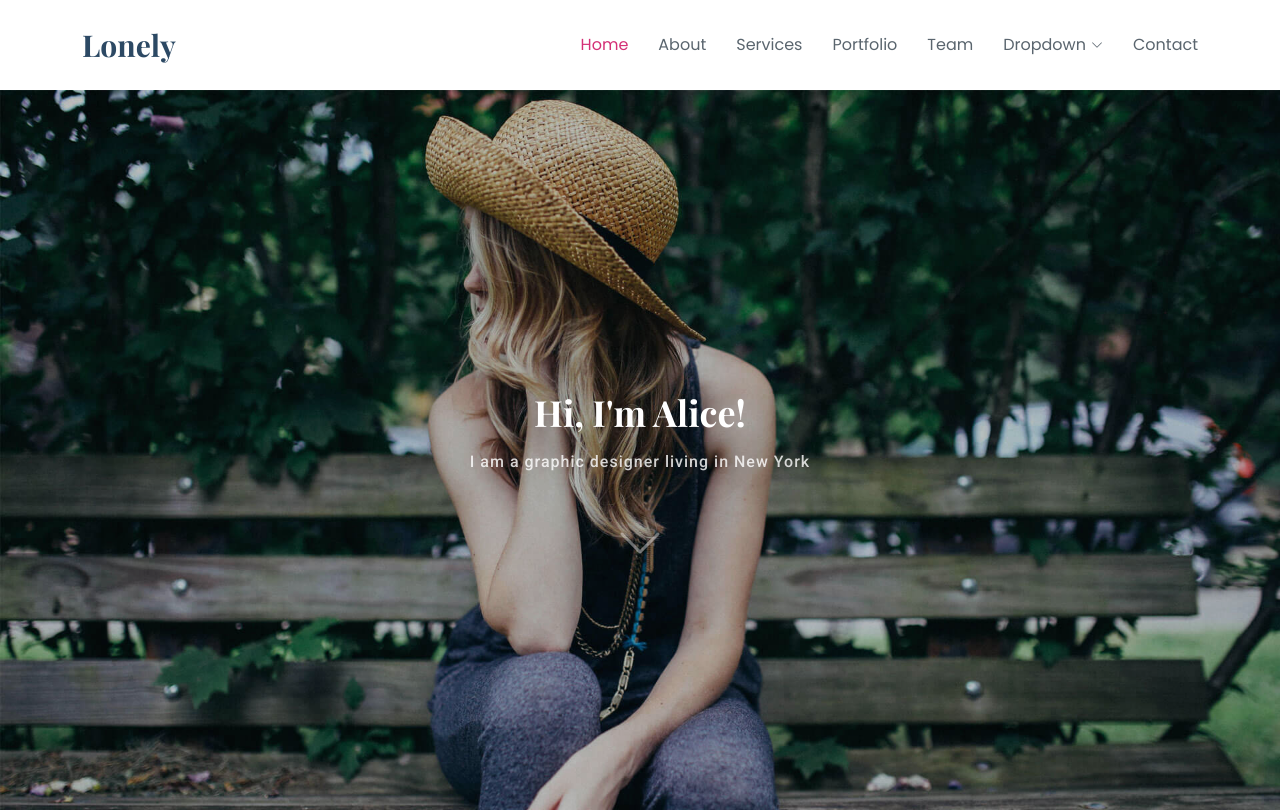
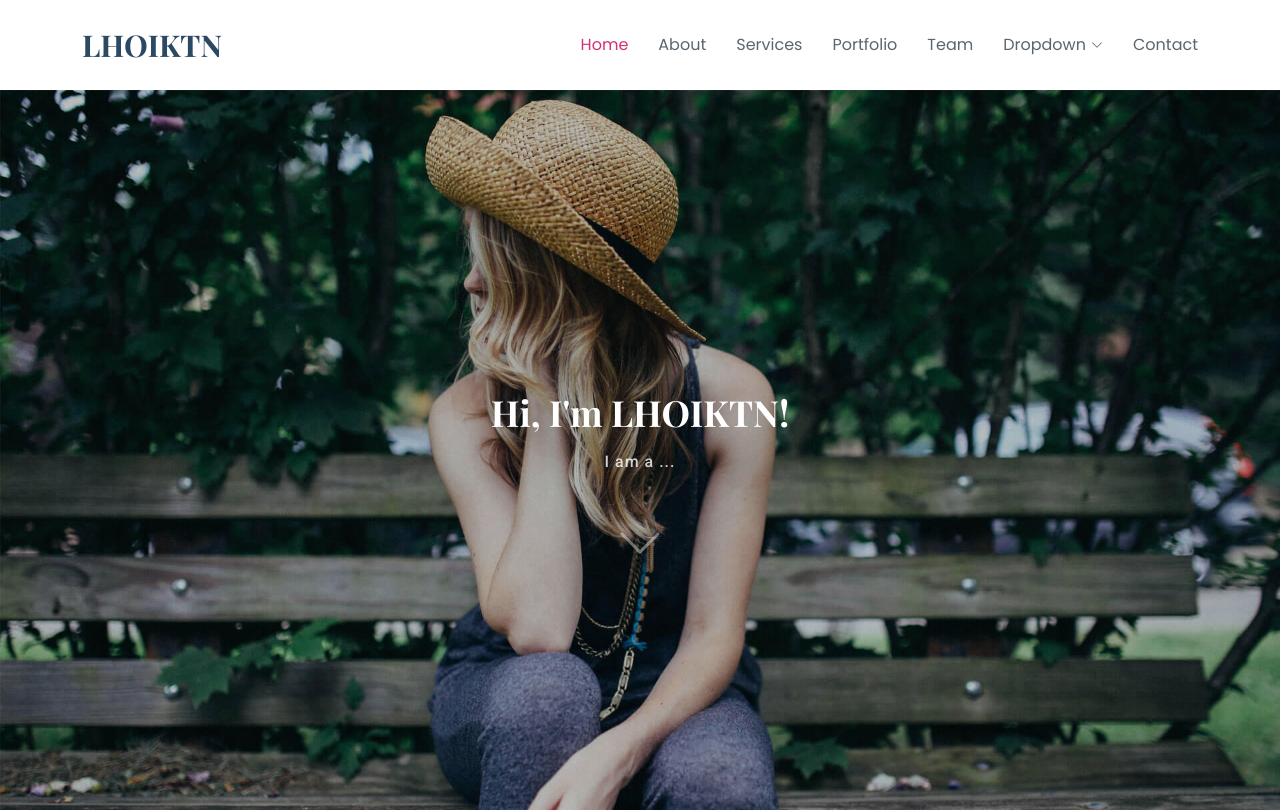
Before and after one commit to LHOIKTN/portfolio, a plain HTML site: page index.html in a window 1280 px wide. Shown: the top 812 px of the page. Drawn offline with nearby package versions, Linux system fonts and the light colour scheme; a web font is replaced by a local one.

Commit message:
Update index.html

```diff
--- a/index.html
+++ b/index.html
@@ -4,7 +4,7 @@
 <head>
   <meta charset="utf-8">
   <meta content="width=device-width, initial-scale=1.0" name="viewport">
-  <title>Index - Lonely Bootstrap Template</title>
+  <title>김동철 포트폴리오</title>
   <meta name="description" content="">
   <meta name="keywords" content="">
 
@@ -44,7 +44,7 @@
       <a href="index.html" class="logo d-flex align-items-center">
         <!-- Uncomment the line below if you also wish to use an image logo -->
         <!-- <img src="assets/img/logo.png" alt=""> -->
-        <h1 class="sitename">Lonely</h1>
+        <h1 class="sitename">LHOIKTN</h1>
       </a>
 
       <nav id="navmenu" class="navmenu">
@@ -85,8 +85,8 @@
     <section id="hero" class="hero section dark-background">
 
       <div class="container text-center" data-aos="fade-up" data-aos-delay="100">
-        <h2>Hi, I'm Alice!</h2>
-        <p>I am a graphic designer living in New York<br></p>
+        <h2>Hi, I'm LHOIKTN!</h2>
+        <p>I am a ...<br></p>
         <a href="#about" class="btn-scroll" title="Scroll Down"><i class="bi bi-chevron-down"></i></a>
       </div>
 
```
